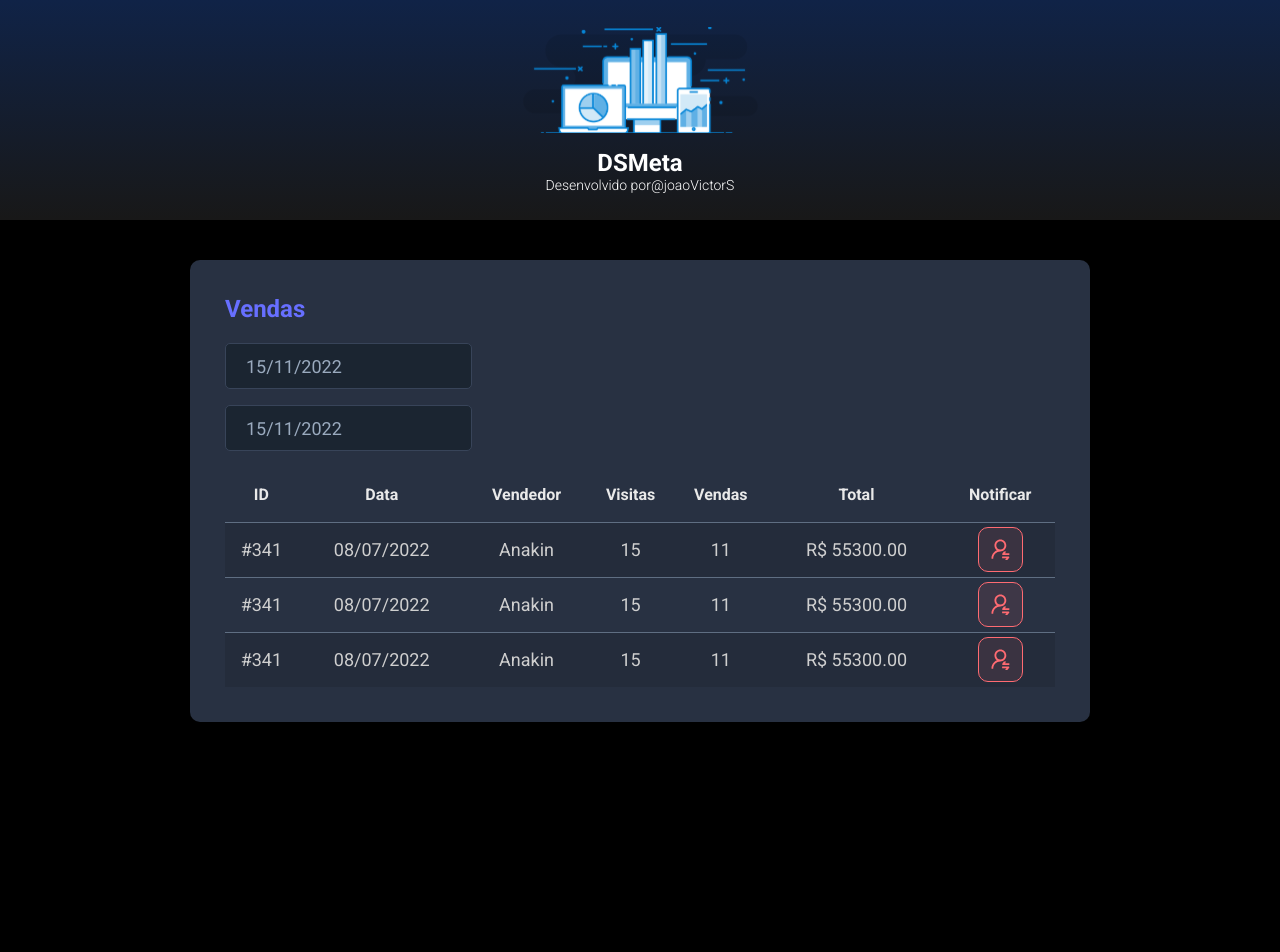
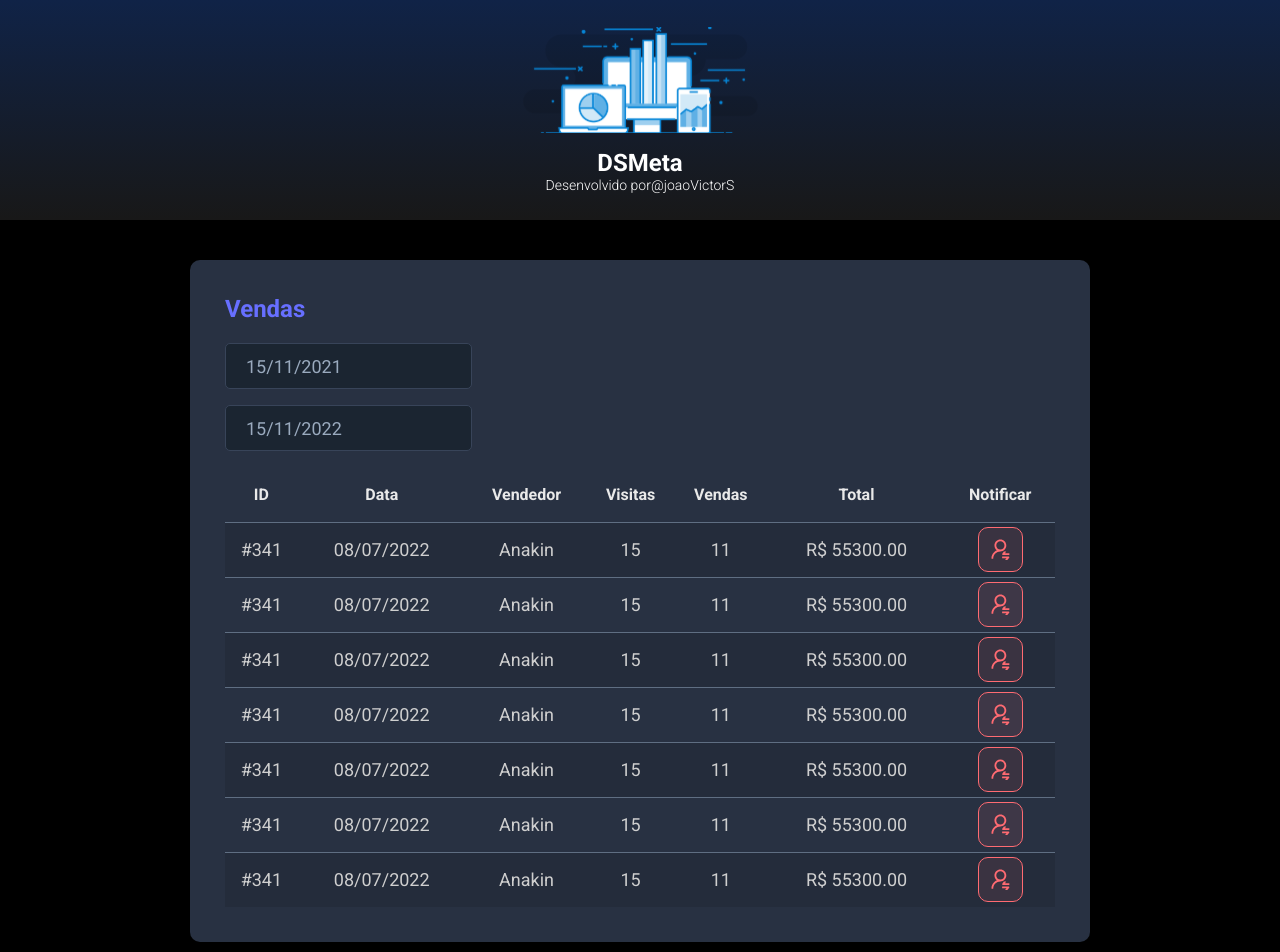
Before and after one commit to joaoVictorS/dsmeta, a React (Vite) app in the folder frontend/: page / in a window 1280 px wide. Shown: the top 952 px of the page. Before the commit the page ends 800 px from the top, so only its background shows below. Built offline with nearby package versions, Linux system fonts and the light colour scheme.

Commit message:
aumentando tables

```diff
--- a/frontend/src/componentes/NotificationButton/index.tsx
+++ b/frontend/src/componentes/NotificationButton/index.tsx
@@ -1,5 +1,5 @@
-import icon from "../../assets/img/notification-icon.svg"
-import './stylle.css'
+import icon from "../../assets/img/notification-icon.svg";
+import './stylle.css';
 
 function NotificationButton() {
     return (
@@ -11,4 +11,4 @@ function NotificationButton() {
     )
 }
 
-export default NotificationButton
+export default NotificationButton;
--- a/frontend/src/componentes/SalesCard/index.tsx
+++ b/frontend/src/componentes/SalesCard/index.tsx
@@ -1,9 +1,15 @@
-import icone from "../../assets/img/notification-icon.svg"
-import "./stylle.css"
+import icone from "../../assets/img/notification-icon.svg";
+import "./stylle.css";
 import DatePicker from "react-datepicker";
 import "react-datepicker/dist/react-datepicker.css";
+import { useState } from "react";
 
 function SalesCard() {
+    const min = new Date(new Date().setDate(new Date().getDate() - 365));
+    const max = new Date();
+    const [minDate, setMinDate] = useState(min);
+    const [maxDate, setMaxDate] = useState(max);
+
     return (
         <>
 
@@ -12,16 +18,16 @@ function SalesCard() {
                 <div>
                     <div className="dsmeta-form-control-container">
                         <DatePicker
-                            selected={new Date()}
-                            onChange={(date: Date) => { }}
+                            selected={minDate}
+                            onChange={(date: Date) =>setMinDate(date)}
                             className="dsmeta-form-control"
                             dateFormat="dd/MM/yyyy"
                         />
                     </div>
                     <div className="dsmeta-form-control-container">
                         <DatePicker
-                            selected={new Date()}
-                            onChange={(date: Date) => { }}
+                            selected={maxDate}
+                            onChange={(date: Date) => setMaxDate(date)}
                             className="dsmeta-form-control"
                             dateFormat="dd/MM/yyyy"
                         />
@@ -87,14 +93,75 @@ function SalesCard() {
                                     </div>
                                 </td>
                             </tr>
+                            <tr>
+                                <td className="show992">#341</td>
+                                <td className="show576">08/07/2022</td>
+                                <td>Anakin</td>
+                                <td className="show992">15</td>
+                                <td className="show992">11</td>
+                                <td>R$ 55300.00</td>
+                                <td>
+                                    <div className="dsmeta-red-btn-container">
+                                        <div className="dsmeta-red-btn">
+                                            <img src={icone} alt="Notificar" />
+                                        </div>
+                                    </div>
+                                </td>
+                            </tr>
+                             <tr>
+                                <td className="show992">#341</td>
+                                <td className="show576">08/07/2022</td>
+                                <td>Anakin</td>
+                                <td className="show992">15</td>
+                                <td className="show992">11</td>
+                                <td>R$ 55300.00</td>
+                                <td>
+                                    <div className="dsmeta-red-btn-container">
+                                        <div className="dsmeta-red-btn">
+                                            <img src={icone} alt="Notificar" />
+                                        </div>
+                                    </div>
+                                </td>
+                            </tr>
+                            <tr>
+                                <td className="show992">#341</td>
+                                <td className="show576">08/07/2022</td>
+                                <td>Anakin</td>
+                                <td className="show992">15</td>
+                                <td className="show992">11</td>
+                                <td>R$ 55300.00</td>
+                                <td>
+                                    <div className="dsmeta-red-btn-container">
+                                        <div className="dsmeta-red-btn">
+                                            <img src={icone} alt="Notificar" />
+                                        </div>
+                                    </div>
+                                </td>
+                            </tr>
+                            <tr>
+                                <td className="show992">#341</td>
+                                <td className="show576">08/07/2022</td>
+                                <td>Anakin</td>
+                                <td className="show992">15</td>
+                                <td className="show992">11</td>
+                                <td>R$ 55300.00</td>
+                                <td>
+                                    <div className="dsmeta-red-btn-container">
+                                        <div className="dsmeta-red-btn">
+                                            <img src={icone} alt="Notificar" />
+                                        </div>
+                                    </div>
+                                </td>
+                            </tr>
                         </tbody>
 
                     </table>
                 </div>
+
 
             </div>
         </>
     )
 }
 
-export default SalesCard
+export default SalesCard;
```
Also changed, not shown: frontend/src/App.tsx (+4 -4 lines), frontend/src/componentes/header/index.tsx (+4 -4 lines).
